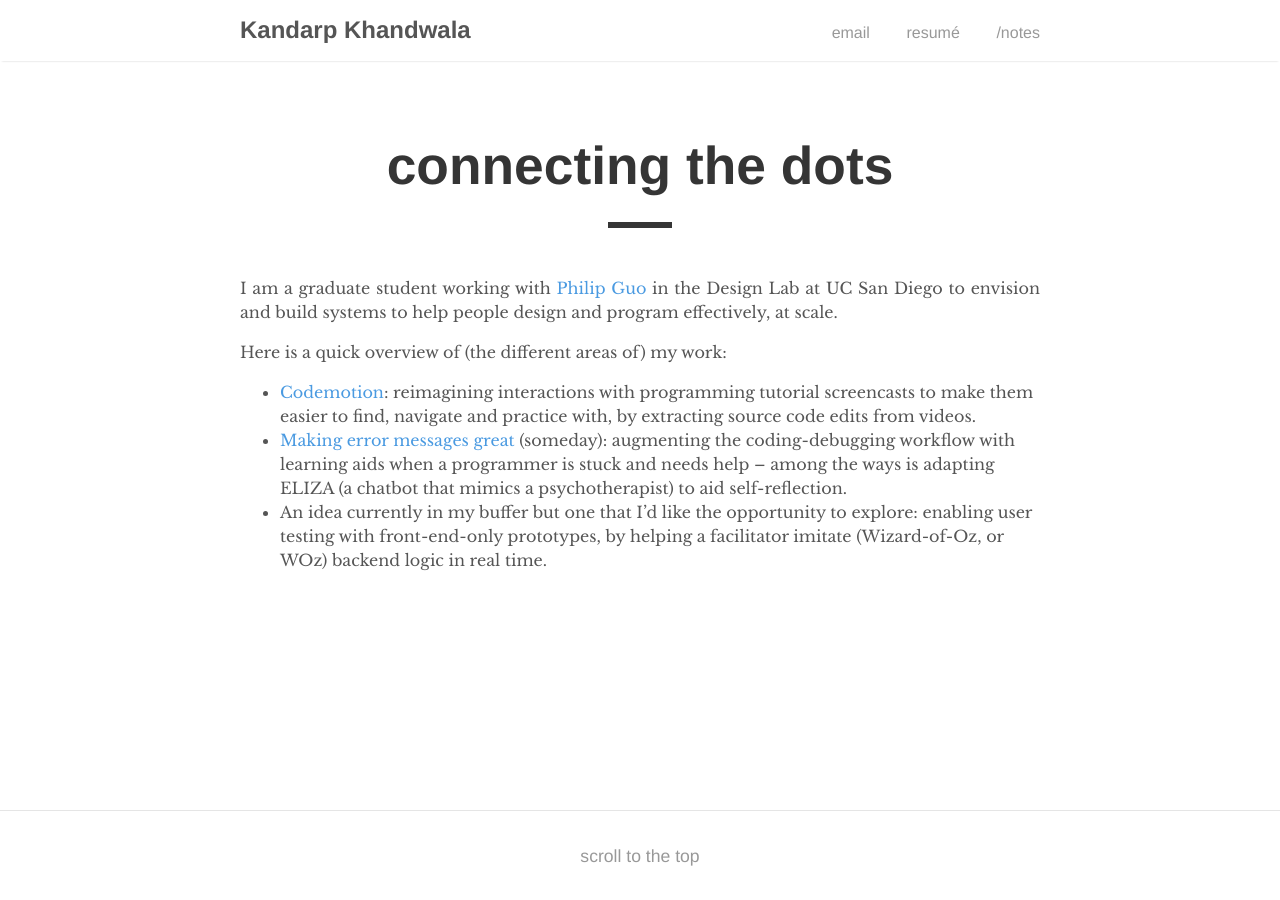
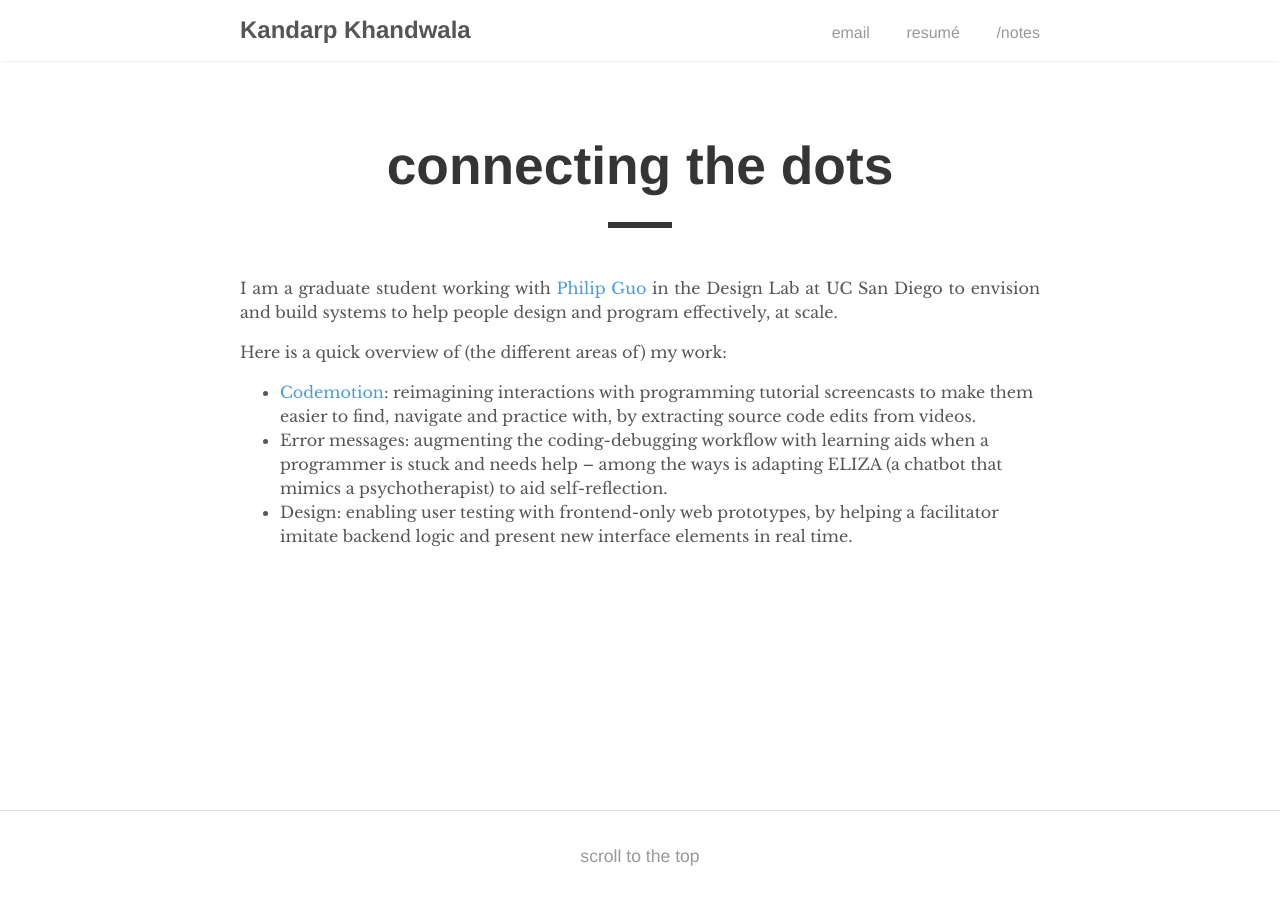
Before and after one commit to kandarpksk/kandarpksk.github.io, a Jekyll site: the page built from _posts/2018-01-30-about.md, in a window 1280 px wide. Built offline with Jekyll 4.4.1, drawn with Linux system fonts in a browser that asks for light colours.

Commit message:
Update 2018-01-30-about.md

```diff
--- a/_posts/2018-01-30-about.md
+++ b/_posts/2018-01-30-about.md
@@ -11,5 +11,5 @@ I am a graduate student working with [Philip Guo](http://pgbovine.net) in the De
 <!-- My research is focused on building user-centered systems to help people design and code effectively, with scalability in mind. -->
 Here is a quick overview of (the different areas of) my work:
 - [Codemotion](codemotion): reimagining interactions with programming tutorial screencasts to make them easier to find, navigate and practice with, by extracting source code edits from videos.
-- [Making error messages great](https://docs.google.com/presentation/d/1ZHBijcNwiLTs6pu03J1GRh9aS73wN64itElnbsMJBCA) (someday): augmenting the coding-debugging workflow with learning aids when a programmer is stuck and needs help -- among the ways is adapting ELIZA (a chatbot that mimics a psychotherapist) to aid self-reflection.
-- An idea currently in my buffer but one that I'd like the opportunity to explore: enabling user testing with front-end-only prototypes, by helping a facilitator imitate (Wizard-of-Oz, or WOz) backend logic in real time.
+- Error messages: augmenting the coding-debugging workflow with learning aids when a programmer is stuck and needs help -- among the ways is adapting ELIZA (a chatbot that mimics a psychotherapist) to aid self-reflection.
+- Design: enabling user testing with frontend-only web prototypes, by helping a facilitator imitate backend logic and present new interface elements in real time.
```
